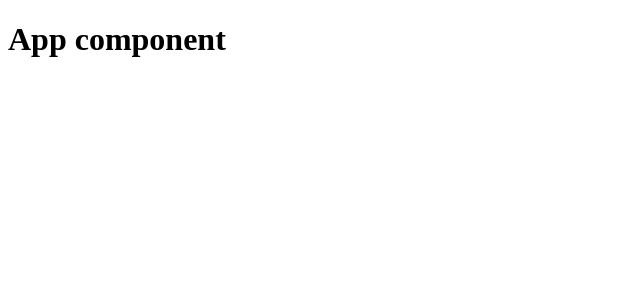
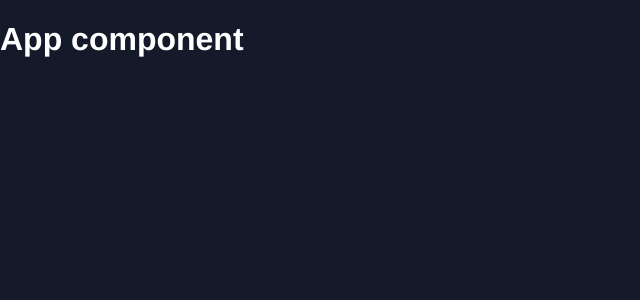
Before and after one commit to marcusjava/avonale-tmdb, a React (Create React App) app: page / in a window 1280 px wide. Shown: the top 300 px of the page, without its empty margins (0-640 px from the left). Built offline with nearby package versions, Linux system fonts and the light colour scheme.

Commit message:
Initial router config in index.js and global styles

```diff
--- /dev/null
+++ b/src/global-styles.js
@@ -0,0 +1,28 @@
+import { createGlobalStyle } from 'styled-components';
+
+export const GlobalStyles = createGlobalStyle`
+  *, *:before, *:after {
+    box-sizing: border-box;
+  }
+  html, body {
+    margin:0;
+    height: 100%;
+    font-family: 'Helvetica Neue', Helvetica, Arial, sans-serif;
+    -webkit-font-smoothing: antialiased;
+    -moz-osx-font-smoothing: grayscale;
+    background-color: #141a29;
+    color: #fff;
+    font-size: 16px;
+}
+main{
+  padding: 0 50px;
+  display: flex;
+  justify-content: center;
+
+}
+
+a{
+  text-decoration: none;
+  color: #fff
+}
+`;
--- a/src/index.js
+++ b/src/index.js
@@ -1,10 +1,15 @@
 import React from 'react';
 import ReactDOM from 'react-dom';
+import { GlobalStyles } from './global-styles';
+import { BrowserRouter } from 'react-router-dom';
 import App from './App';
 
 ReactDOM.render(
   <React.StrictMode>
-    <App />
+    <BrowserRouter>
+      <GlobalStyles />
+      <App />
+    </BrowserRouter>
   </React.StrictMode>,
   document.getElementById('root')
 );
--- a/src/services/movies.js
+++ b/src/services/movies.js
@@ -5,6 +5,7 @@ export const api = axios.create({ baseURL: 'https://api.themoviedb.org/3' });
 const key = process.env.REACT_APP_MOVIEDB_API_KEY;
 
 export const searchMovies = async (term) => {
+  try {
     const response = await api.get('/search/movie', {
       params: {
         api_key: key,
@@ -15,6 +16,9 @@ export const searchMovies = async (term) => {
     });
 
     return response.data.results;
+  } catch (error) {
+    console.log(error.message);
+  }
 };
 
 export const getMovieById = async (id) => {
```
Lines whose indentation alone changed are shown as unchanged.
